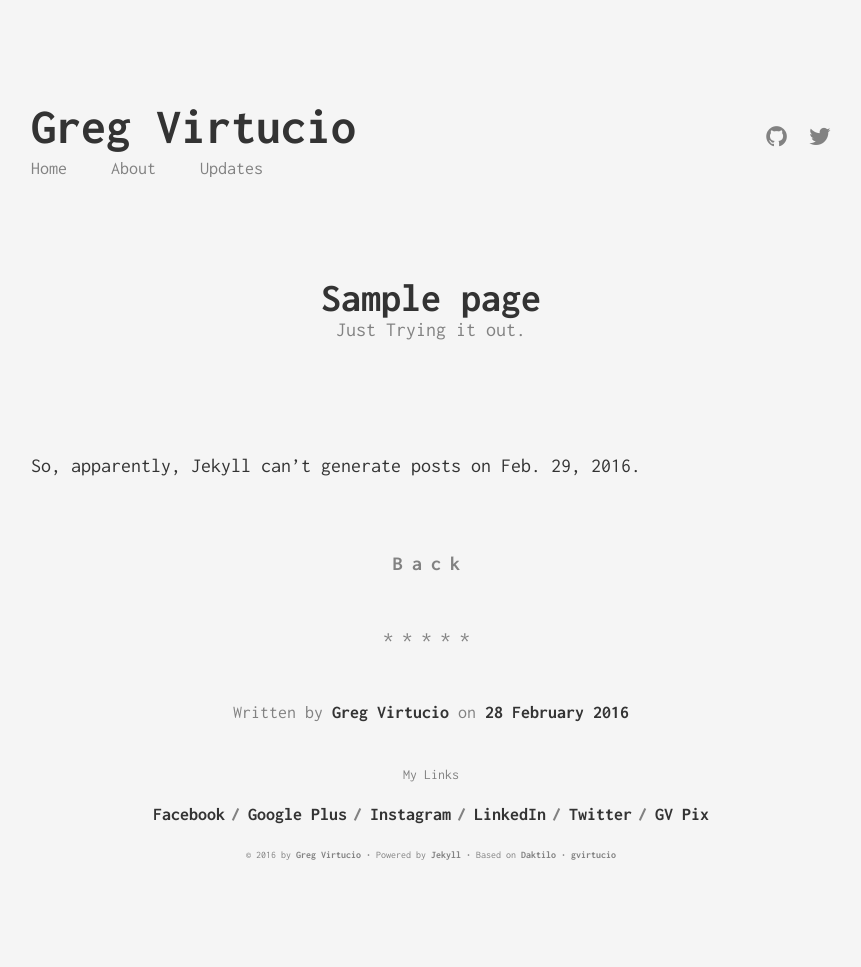
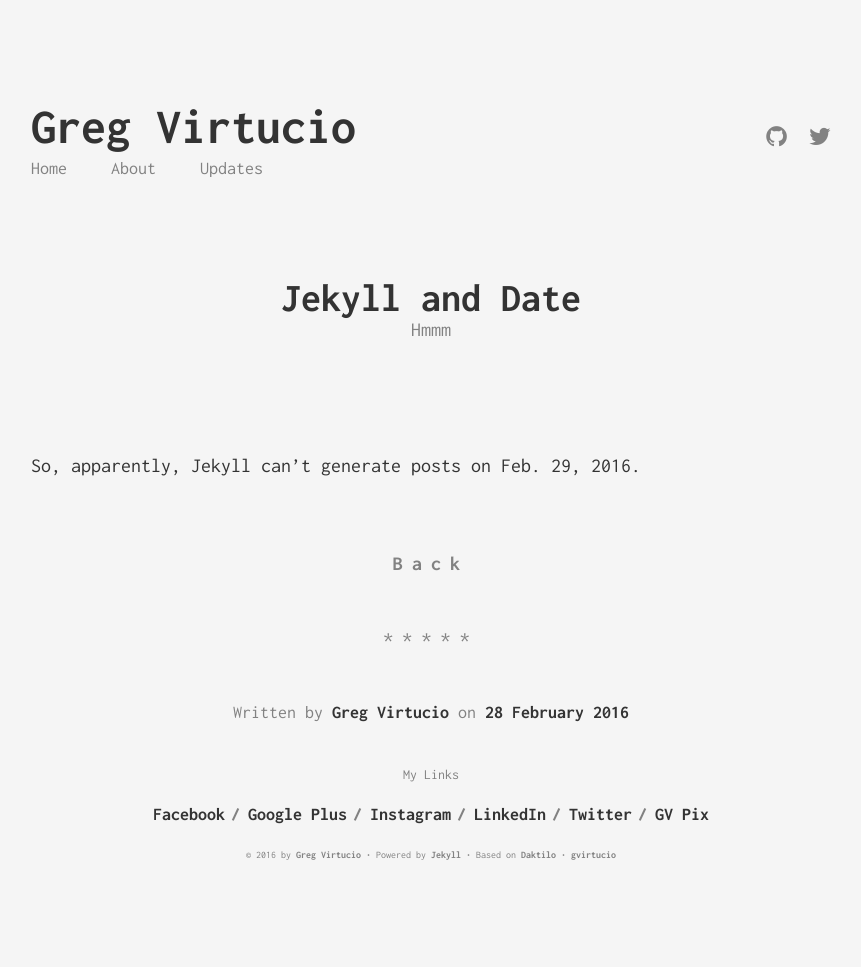
Before and after one commit to mayarichman/gvirtucio.github.io, a Jekyll site: the page built from _posts/2016-02-29-jekyll-and-date.markdown, in a window 1280 px wide. Shown: the whole page, without its empty margins (209-1070 px from the left). Built offline with Jekyll 4.4.1, drawn with Linux system fonts in a browser that asks for light colours.

Commit message:
Update 2016-02-29-jekyll-and-date.markdown

```diff
--- a/_posts/2016-02-29-jekyll-and-date.markdown
+++ b/_posts/2016-02-29-jekyll-and-date.markdown
@@ -1,7 +1,7 @@
 ---
 layout: post
-title:  "Sample page"
-subtitle: "Just Trying it out."
+title:  "Jekyll and Date"
+subtitle: "Hmmm"
 date:   2016-2-28 05:56:45
 ---
 
```
